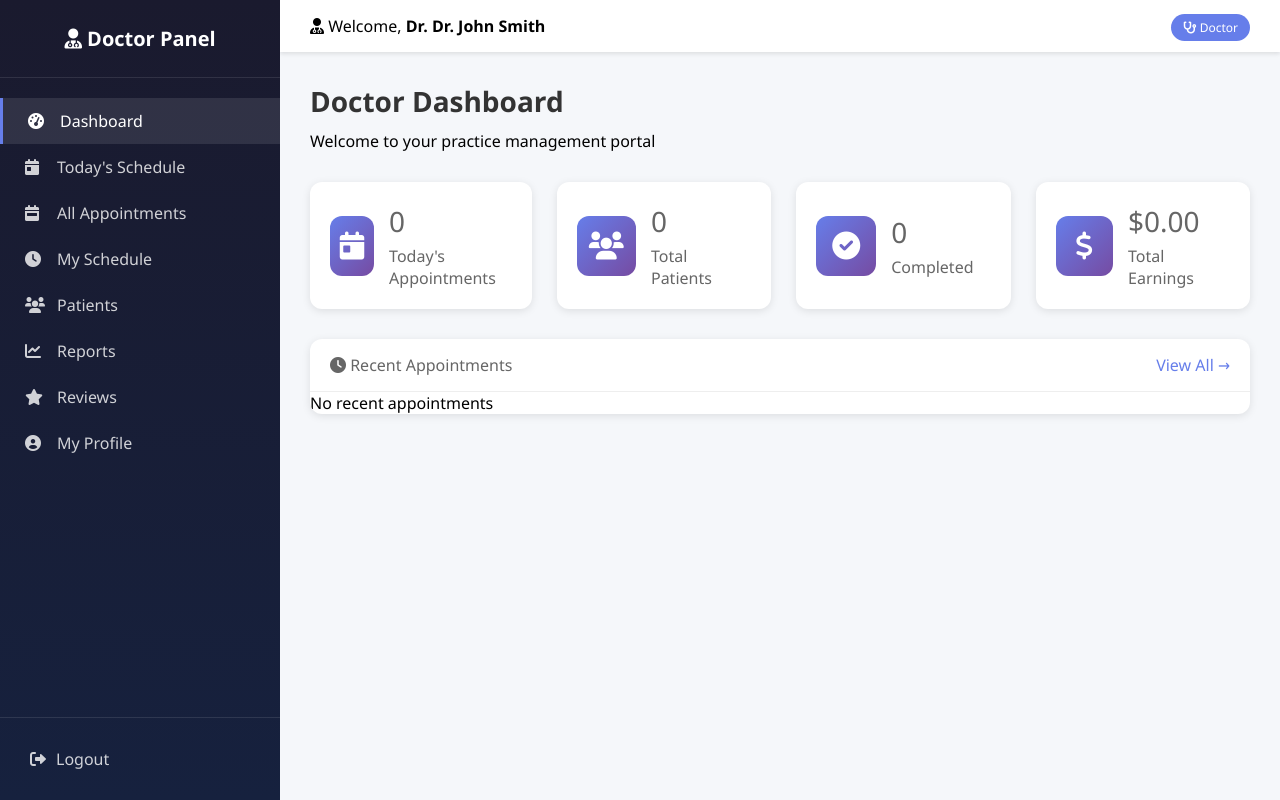
After one commit to astr1cs/Hospital-Appointment-Booking-System, a PHP site: page /hospital-system/doctor.php in a window 1280 px wide. The commit adds this page. Run offline with PHP 8.4, Linux system fonts and the light colour scheme; a user stored in the database is signed in; data comes from the database, SQL or seed files in the repository; some libraries are stand-ins or nearby versions.

Commit message:
feat(doctor): initialize doctor module with MVC structure

```diff
--- /dev/null
+++ b/hospital-system/assets/css/doctor.css
@@ -0,0 +1,112 @@
+/* Doctor Portal Layout */
+.doctor-container {
+    display: flex;
+    min-height: 100vh;
+}
+
+.doctor-sidebar {
+    width: 280px;
+    background: linear-gradient(180deg, #1a1a2e 0%, #16213e 100%);
+    color: white;
+    position: fixed;
+    height: 100vh;
+    overflow-y: auto;
+}
+
+.sidebar-header {
+    padding: 25px;
+    text-align: center;
+    border-bottom: 1px solid rgba(255,255,255,0.1);
+}
+
+.sidebar-header h2 {
+    color: white;
+    font-size: 20px;
+    margin: 0;
+}
+
+.sidebar-nav {
+    padding: 20px 0;
+}
+
+.sidebar-nav a {
+    display: flex;
+    align-items: center;
+    gap: 12px;
+    padding: 12px 25px;
+    color: rgba(255,255,255,0.8);
+    text-decoration: none;
+    transition: all 0.3s;
+}
+
+.sidebar-nav a:hover,
+.sidebar-nav a.active {
+    background: rgba(255,255,255,0.1);
+    color: white;
+    border-left: 3px solid #667eea;
+}
+
+.sidebar-nav a i {
+    width: 20px;
+}
+
+.sidebar-footer {
+    position: absolute;
+    bottom: 0;
+    width: 100%;
+    padding: 20px;
+    border-top: 1px solid rgba(255,255,255,0.1);
+}
+
+.sidebar-footer a {
+    color: rgba(255,255,255,0.8);
+    text-decoration: none;
+    display: flex;
+    align-items: center;
+    gap: 10px;
+    padding: 10px;
+}
+
+.doctor-main {
+    flex: 1;
+    margin-left: 280px;
+    background: #f5f7fa;
+    min-height: 100vh;
+}
+
+.doctor-topbar {
+    background: white;
+    padding: 15px 30px;
+    display: flex;
+    justify-content: space-between;
+    align-items: center;
+    box-shadow: 0 2px 4px rgba(0,0,0,0.1);
+}
+
+.doctor-content {
+    padding: 30px;
+}
+
+.role-badge {
+    background: #667eea;
+    color: white;
+    padding: 5px 12px;
+    border-radius: 20px;
+    font-size: 12px;
+}
+
+@media (max-width: 768px) {
+    .doctor-sidebar {
+        width: 70px;
+    }
+
+    .doctor-sidebar .sidebar-header h2,
+    .doctor-sidebar .sidebar-nav a span,
+    .doctor-sidebar .sidebar-footer a span {
+        display: none;
+    }
+
+    .doctor-main {
+        margin-left: 70px;
+    }
+}
--- /dev/null
+++ b/hospital-system/controllers/doctor/BaseController.php
@@ -0,0 +1,43 @@
+<?php
+abstract class DoctorBaseController {
+    protected $db;
+
+    public function __construct() {
+        $this->db = Database::getInstance()->getConnection();
+    }
+
+    protected function view($view, $data = []) {
+        extract($data);
+
+        if (file_exists('views/doctor/layouts/header.php')) {
+            require_once 'views/doctor/layouts/header.php';
+        }
+
+        $viewPath = 'views/doctor/' . $view . '.php';
+        if (file_exists($viewPath)) {
+            require_once $viewPath;
+        } else {
+            die('View not found: ' . $viewPath);
+        }
+
+        if (file_exists('views/doctor/layouts/footer.php')) {
+            require_once 'views/doctor/layouts/footer.php';
+        }
+    }
+
+    protected function redirect($url) {
+        header('Location: ' . SITE_URL . $url);
+        exit();
+    }
+
+    protected function json($data) {
+        header('Content-Type: application/json');
+        echo json_encode($data);
+        exit();
+    }
+
+    protected function getUserId() {
+        return $_SESSION['user_id'];
+    }
+}
+?>
--- /dev/null
+++ b/hospital-system/controllers/doctor/DashboardController.php
@@ -0,0 +1,67 @@
+<?php
+require_once __DIR__ . '/BaseController.php';
+
+class DashboardController extends DoctorBaseController {
+
+    public function index() {
+        $userId = $this->getUserId();
+        $today = date('Y-m-d');
+
+        // Today's appointments count
+        $sql = "SELECT COUNT(*) as count FROM appointments
+                WHERE doctor_id = ? AND appointment_date = ?
+                AND status NOT IN ('cancelled', 'completed')";
+        $stmt = $this->db->prepare($sql);
+        $stmt->bind_param("is", $userId, $today);
+        $stmt->execute();
+        $todayCount = $stmt->get_result()->fetch_assoc()['count'];
+
+        // Total patients
+        $sql = "SELECT COUNT(DISTINCT patient_id) as count FROM appointments WHERE doctor_id = ?";
+        $stmt = $this->db->prepare($sql);
+        $stmt->bind_param("i", $userId);
+        $stmt->execute();
+        $totalPatients = $stmt->get_result()->fetch_assoc()['count'];
+
+        // Completed appointments
+        $sql = "SELECT COUNT(*) as count FROM appointments
+                WHERE doctor_id = ? AND status = 'completed'";
+        $stmt = $this->db->prepare($sql);
+        $stmt->bind_param("i", $userId);
+        $stmt->execute();
+        $completedCount = $stmt->get_result()->fetch_assoc()['count'];
+
+        // Total earnings
+        $sql = "SELECT SUM(b.amount) as total FROM billing b
+                JOIN appointments a ON b.appointment_id = a.id
+                WHERE a.doctor_id = ? AND b.payment_status = 'paid'";
+        $stmt = $this->db->prepare($sql);
+        $stmt->bind_param("i", $userId);
+        $stmt->execute();
+        $totalEarnings = $stmt->get_result()->fetch_assoc()['total'] ?? 0;
+
+        // Recent appointments
+        $sql = "SELECT a.*, p.name as patient_name
+                FROM appointments a
+                JOIN users p ON a.patient_id = p.id
+                WHERE a.doctor_id = ?
+                ORDER BY a.appointment_date DESC
+                LIMIT 5";
+        $stmt = $this->db->prepare($sql);
+        $stmt->bind_param("i", $userId);
+        $stmt->execute();
+        $recentAppointments = $stmt->get_result();
+
+        $data = [
+            'title' => 'Dashboard',
+            'todayCount' => $todayCount,
+            'totalPatients' => $totalPatients,
+            'completedCount' => $completedCount,
+            'totalEarnings' => $totalEarnings,
+            'recentAppointments' => $recentAppointments
+        ];
+
+        $this->view('dashboard', $data);
+    }
+}
+?>
--- a/hospital-system/dashboard.php
+++ b/hospital-system/dashboard.php
@@ -14,7 +14,7 @@ switch ($role) {
         header('Location: patient.php?action=dashboard');
         break;
     case 'doctor':
-        header('Location: doctor/dashboard.php');
+        header('Location: doctor.php?action=dashboard');
         break;
     case 'receptionist':
         header('Location: receptionist/dashboard.php');
--- /dev/null
+++ b/hospital-system/doctor.php
@@ -0,0 +1,46 @@
+<?php
+require_once 'includes/init.php';
+SessionManager::requireRole('doctor');
+
+$action = $_GET['action'] ?? 'dashboard';
+$subAction = $_GET['sub'] ?? 'index';
+$id = $_GET['id'] ?? null;
+
+$action = preg_replace('/[^a-zA-Z-]/', '', $action);
+$subAction = preg_replace('/[^a-zA-Z]/', '', $subAction);
+
+$controllerMap = [
+    'dashboard' => 'DashboardController',
+    'profile' => 'ProfileController',
+    'schedule' => 'ScheduleController',
+    'appointments' => 'AppointmentController',
+    'consultation' => 'ConsultationController',
+    'patients' => 'PatientController',
+    'reports' => 'ReportController',
+    'reviews' => 'ReviewController'
+];
+
+if (!isset($controllerMap[$action])) {
+    die('Invalid action: ' . $action);
+}
+
+$controllerClass = $controllerMap[$action];
+$controllerPath = 'controllers/doctor/' . $controllerClass . '.php';
+
+if (!file_exists($controllerPath)) {
+    die('Controller not found: ' . $controllerPath);
+}
+
+require_once $controllerPath;
+$controller = new $controllerClass();
+
+if (method_exists($controller, $subAction)) {
+    if ($id) {
+        $controller->$subAction($id);
+    } else {
+        $controller->$subAction();
+    }
+} else {
+    die('Method ' . $subAction . ' not found in ' . $controllerClass);
+}
+?>
--- /dev/null
+++ b/hospital-system/views/doctor/dashboard.php
@@ -0,0 +1,159 @@
+<div class="dashboard-header">
+    <h1>Doctor Dashboard</h1>
+    <p>Welcome to your practice management portal</p>
+</div>
+
+<div class="stats-grid">
+    <div class="stat-card">
+        <div class="stat-icon"><i class="fas fa-calendar-day"></i></div>
+        <div class="stat-info">
+            <h3><?php echo $todayCount; ?></h3>
+            <p>Today's Appointments</p>
+        </div>
+    </div>
+    <div class="stat-card">
+        <div class="stat-icon"><i class="fas fa-users"></i></div>
+        <div class="stat-info">
+            <h3><?php echo $totalPatients; ?></h3>
+            <p>Total Patients</p>
+        </div>
+    </div>
+    <div class="stat-card">
+        <div class="stat-icon"><i class="fas fa-check-circle"></i></div>
+        <div class="stat-info">
+            <h3><?php echo $completedCount; ?></h3>
+            <p>Completed</p>
+        </div>
+    </div>
+    <div class="stat-card">
+        <div class="stat-icon"><i class="fas fa-dollar-sign"></i></div>
+        <div class="stat-info">
+            <h3>$<?php echo number_format($totalEarnings, 2); ?></h3>
+            <p>Total Earnings</p>
+        </div>
+    </div>
+</div>
+
+<div class="dashboard-card">
+    <div class="card-header">
+        <h3><i class="fas fa-clock"></i> Recent Appointments</h3>
+        <a href="<?php echo SITE_URL; ?>doctor.php?action=appointments" class="btn-link">View All →</a>
+    </div>
+    <div class="card-body">
+        <?php if ($recentAppointments->num_rows > 0): ?>
+            <table class="data-table">
+                <thead>
+                    <tr><th>Patient</th><th>Date</th><th>Time</th><th>Status</th><th>Action</th></tr>
+                </thead>
+                <tbody>
+                    <?php while($row = $recentAppointments->fetch_assoc()): ?>
+                    <tr>
+                        <td><?php echo htmlspecialchars($row['patient_name']); ?></td>
+                        <td><?php echo date('M d, Y', strtotime($row['appointment_date'])); ?></td>
+                        <td><?php echo date('h:i A', strtotime($row['appointment_time'])); ?></td>
+                        <td><span class="status-badge status-<?php echo $row['status']; ?>"><?php echo ucfirst($row['status']); ?></span></td>
+                        <td><a href="<?php echo SITE_URL; ?>doctor.php?action=appointments&sub=view&id=<?php echo $row['id']; ?>" class="btn-sm">View</a></td>
+                    </tr>
+                    <?php endwhile; ?>
+                </tbody>
+            </table>
+        <?php else: ?>
+            <p class="text-muted">No recent appointments</p>
+        <?php endif; ?>
+    </div>
+</div>
+
+<style>
+.dashboard-header {
+    margin-bottom: 30px;
+}
+.dashboard-header h1 {
+    font-size: 28px;
+    margin: 0 0 10px 0;
+    color: #333;
+}
+.stats-grid {
+    display: grid;
+    grid-template-columns: repeat(4, 1fr);
+    gap: 25px;
+    margin-bottom: 30px;
+}
+.stat-card {
+    background: white;
+    border-radius: 12px;
+    padding: 20px;
+    display: flex;
+    align-items: center;
+    gap: 15px;
+    box-shadow: 0 2px 8px rgba(0,0,0,0.1);
+}
+.stat-icon {
+    width: 60px;
+    height: 60px;
+    background: linear-gradient(135deg, #667eea 0%, #764ba2 100%);
+    border-radius: 12px;
+    display: flex;
+    align-items: center;
+    justify-content: center;
+}
+.stat-icon i {
+    font-size: 28px;
+    color: white;
+}
+.stat-info h3 {
+    font-size: 28px;
+    margin: 0 0 5px 0;
+}
+.stat-info p {
+    color: #666;
+    margin: 0;
+}
+.dashboard-card {
+    background: white;
+    border-radius: 12px;
+    box-shadow: 0 2px 8px rgba(0,0,0,0.1);
+    overflow: hidden;
+}
+.card-header {
+    padding: 15px 20px;
+    border-bottom: 1px solid #eee;
+    display: flex;
+    justify-content: space-between;
+    align-items: center;
+}
+.card-header h3 {
+    margin: 0;
+    font-size: 16px;
+}
+.data-table {
+    width: 100%;
+    border-collapse: collapse;
+}
+.data-table th, .data-table td {
+    padding: 12px;
+    text-align: left;
+    border-bottom: 1px solid #eee;
+}
+.status-badge {
+    padding: 4px 10px;
+    border-radius: 20px;
+    font-size: 11px;
+}
+.status-pending { background: #fff3cd; color: #856404; }
+.status-confirmed { background: #d4edda; color: #155724; }
+.status-completed { background: #cce5ff; color: #004085; }
+.btn-sm {
+    background: #667eea;
+    color: white;
+    padding: 4px 10px;
+    border-radius: 4px;
+    text-decoration: none;
+    font-size: 12px;
+}
+@media (max-width: 1024px) {
+    .stats-grid { grid-template-columns: repeat(2, 1fr); }
+}
+@media (max-width: 768px) {
+    .stats-grid { grid-template-columns: 1fr; }
+}
+</style>
--- /dev/null
+++ b/hospital-system/views/doctor/layouts/footer.php
@@ -0,0 +1,5 @@
+        </div>
+    </main>
+</div>
+</body>
+</html>
--- /dev/null
+++ b/hospital-system/views/doctor/layouts/header.php
@@ -0,0 +1,71 @@
+<?php
+if (!isset($_SESSION['user_role']) || $_SESSION['user_role'] !== 'doctor') {
+    header('Location: ' . SITE_URL . 'login.php');
+    exit();
+}
+
+$current_action = $_GET['action'] ?? 'dashboard';
+$userName = $_SESSION['user_name'];
+?>
+<!DOCTYPE html>
+<html lang="en">
+<head>
+    <meta charset="UTF-8">
+    <meta name="viewport" content="width=device-width, initial-scale=1.0">
+    <title><?php echo $title ?? 'Dashboard'; ?> - Doctor Portal</title>
+    <link rel="stylesheet" href="<?php echo SITE_URL; ?>assets/css/main.css">
+    <link rel="stylesheet" href="<?php echo SITE_URL; ?>assets/css/components.css">
+    <link rel="stylesheet" href="<?php echo SITE_URL; ?>assets/css/doctor.css">
+    <link rel="stylesheet" href="https://cdnjs.cloudflare.com/ajax/libs/font-awesome/6.0.0/css/all.min.css">
+</head>
+<body>
+<div class="doctor-container">
+    <!-- Sidebar -->
+    <aside class="doctor-sidebar">
+        <div class="sidebar-header">
+            <h2><i class="fas fa-user-md"></i> Doctor Panel</h2>
+        </div>
+        <nav class="sidebar-nav">
+            <a href="<?php echo SITE_URL; ?>doctor.php?action=dashboard" class="<?php echo $current_action == 'dashboard' ? 'active' : ''; ?>">
+                <i class="fas fa-tachometer-alt"></i> <span>Dashboard</span>
+            </a>
+            <a href="<?php echo SITE_URL; ?>doctor.php?action=appointments&sub=today" class="<?php echo $current_action == 'appointments' ? 'active' : ''; ?>">
+                <i class="fas fa-calendar-day"></i> <span>Today's Schedule</span>
+            </a>
+            <a href="<?php echo SITE_URL; ?>doctor.php?action=appointments" class="">
+                <i class="fas fa-calendar-week"></i> <span>All Appointments</span>
+            </a>
+            <a href="<?php echo SITE_URL; ?>doctor.php?action=schedule" class="<?php echo $current_action == 'schedule' ? 'active' : ''; ?>">
+                <i class="fas fa-clock"></i> <span>My Schedule</span>
+            </a>
+            <a href="<?php echo SITE_URL; ?>doctor.php?action=patients" class="<?php echo $current_action == 'patients' ? 'active' : ''; ?>">
+                <i class="fas fa-users"></i> <span>Patients</span>
+            </a>
+            <a href="<?php echo SITE_URL; ?>doctor.php?action=reports" class="<?php echo $current_action == 'reports' ? 'active' : ''; ?>">
+                <i class="fas fa-chart-line"></i> <span>Reports</span>
+            </a>
+            <a href="<?php echo SITE_URL; ?>doctor.php?action=reviews" class="<?php echo $current_action == 'reviews' ? 'active' : ''; ?>">
+                <i class="fas fa-star"></i> <span>Reviews</span>
+            </a>
+            <a href="<?php echo SITE_URL; ?>doctor.php?action=profile" class="<?php echo $current_action == 'profile' ? 'active' : ''; ?>">
+                <i class="fas fa-user-circle"></i> <span>My Profile</span>
+            </a>
+        </nav>
+        <div class="sidebar-footer">
+            <a href="<?php echo SITE_URL; ?>logout.php">
+                <i class="fas fa-sign-out-alt"></i> <span>Logout</span>
+            </a>
+        </div>
+    </aside>
+
+    <!-- Main Content -->
+    <main class="doctor-main">
+        <div class="doctor-topbar">
+            <div class="welcome-text">
+                <i class="fas fa-user-md"></i> Welcome, <strong>Dr. <?php echo htmlspecialchars($userName); ?></strong>
+            </div>
+            <div class="topbar-right">
+                <span class="role-badge"><i class="fas fa-stethoscope"></i> Doctor</span>
+            </div>
+        </div>
+        <div class="doctor-content">
```
Also changed, not shown: doctor.md (added, +44 -0 lines).
